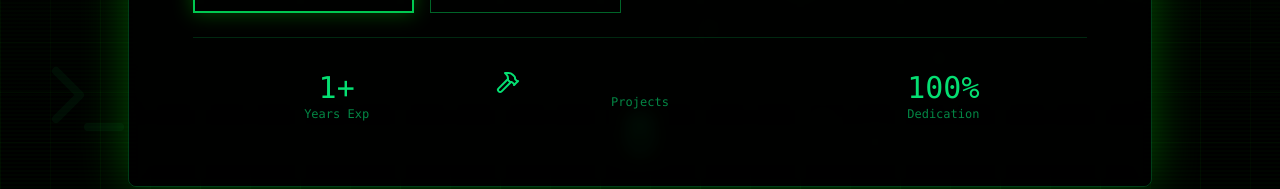
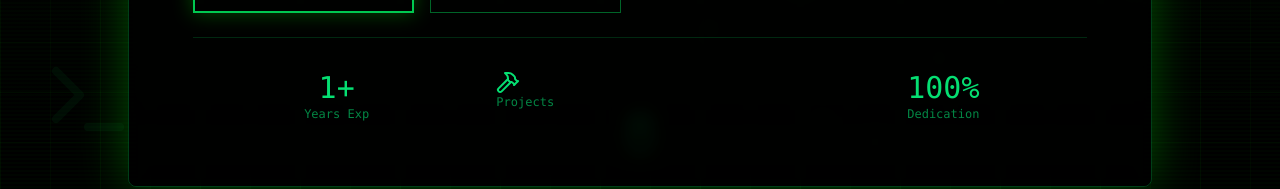
Before and after one commit to AjeshGuleria/AjeshPortfolio, a React (Vite) app: page / in a window 1280 px wide. Shown: the part 608-797 px from the top of the page. Built offline with nearby package versions, Linux system fonts and the light colour scheme.

Commit message:
Update Hero.tsx

```diff
--- a/src/components/Hero.tsx
+++ b/src/components/Hero.tsx
@@ -95,8 +95,8 @@ export function Hero() {
                     <div className="text-3xl font-mono text-green-400">1+</div>
                     <div className="text-xs font-mono text-green-400/60">Years Exp</div>
                   </div>
-                  <div className="text-center">
-                    <div className="align-center text-3xl font-mono text-green-400"><Hammer/></div>
+                  <div className="item-center">
+                    <div className="text-3xl font-mono text-green-400"><Hammer/></div>
                     <div className="text-xs font-mono text-green-400/60">Projects</div>
                   </div>
                   <div className="text-center">
```
